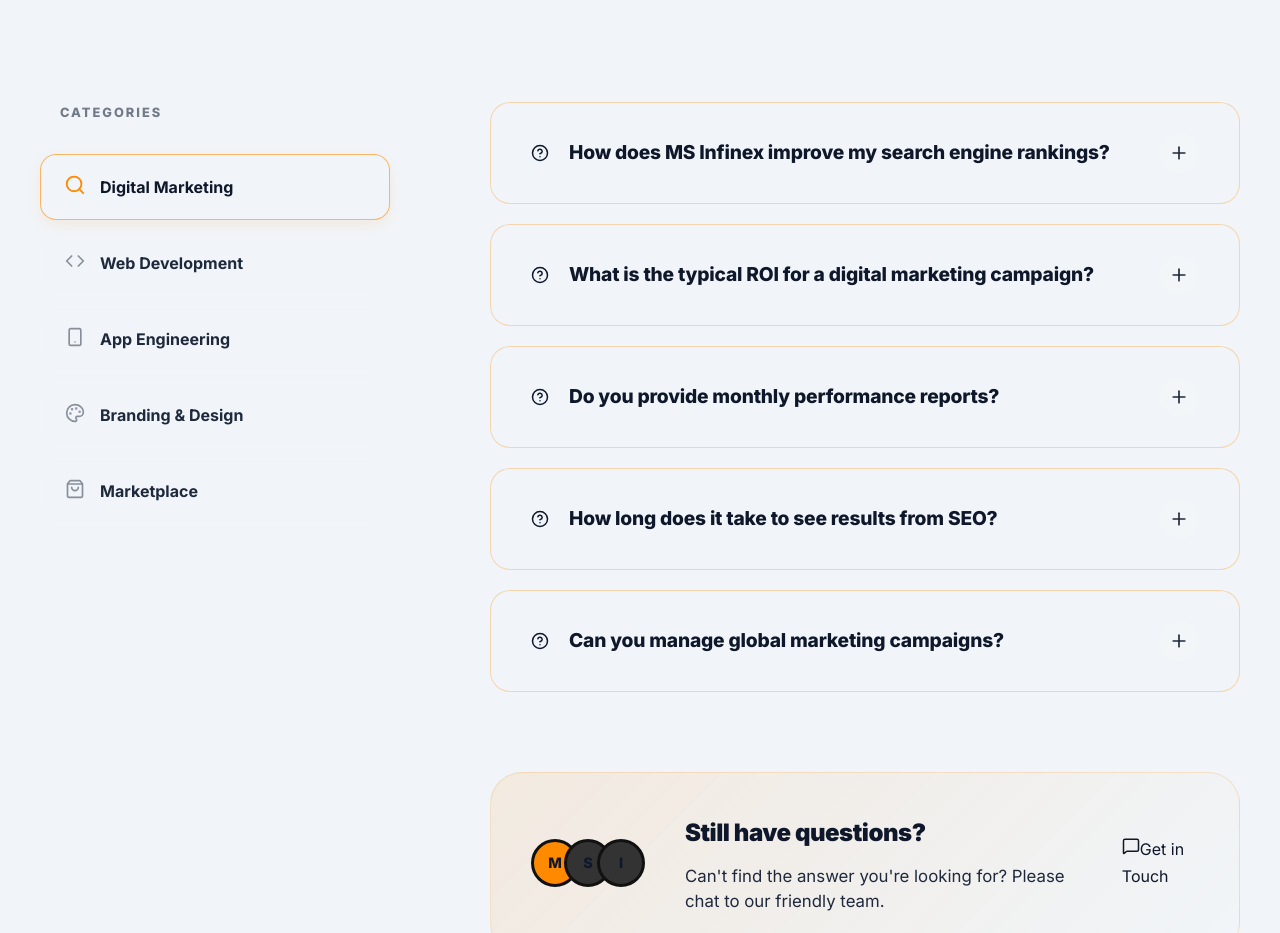
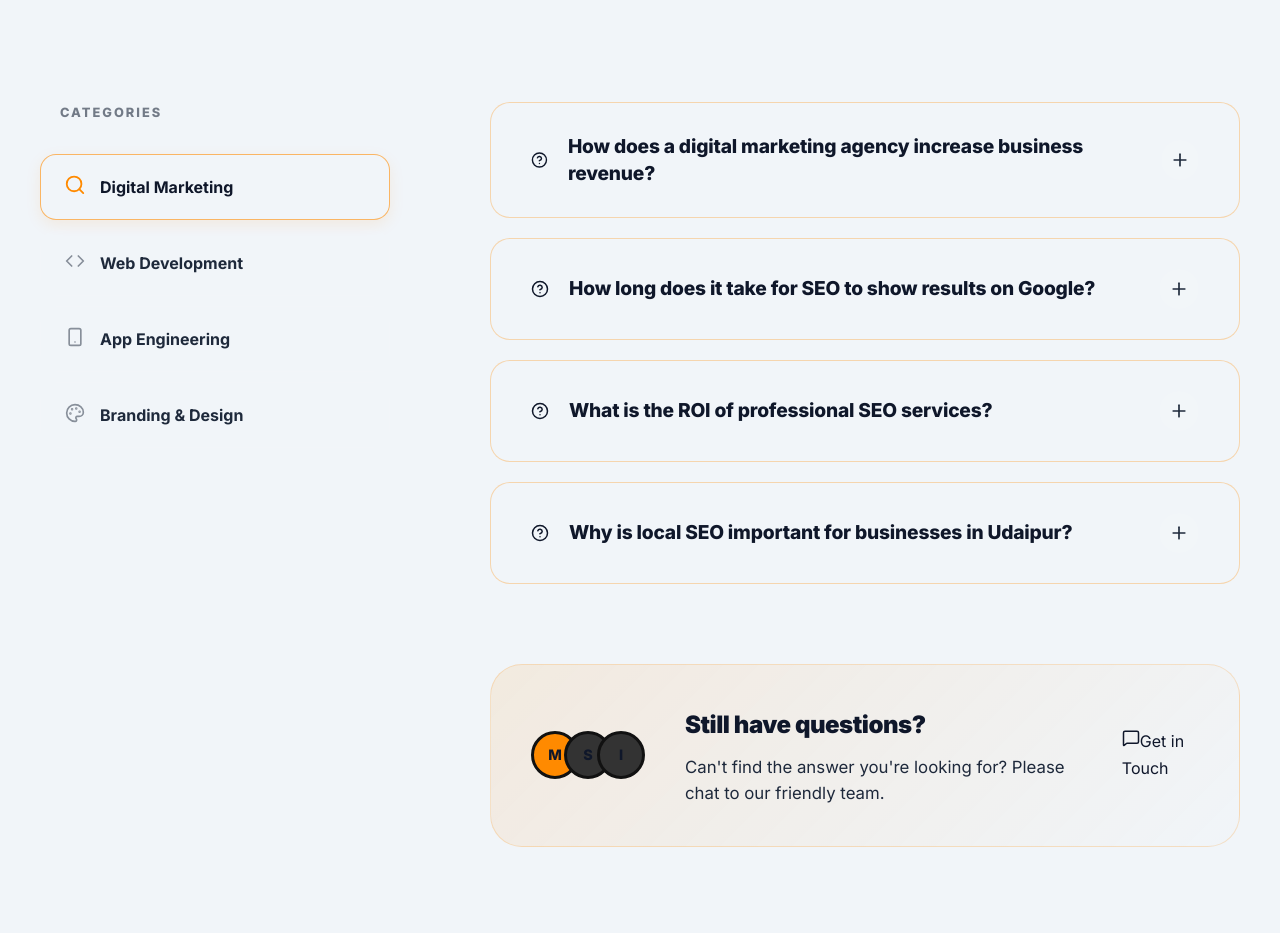
Before and after one commit to Eshbanoliver/techwebsite, a Next.js app: page / in a window 1280 px wide. Shown: the part 9440-10373 px from the top of the page. Built offline with nearby package versions, Linux system fonts and the light colour scheme.

Commit message:
updated files

```diff
--- a/components/CategorizedFAQ.tsx
+++ b/components/CategorizedFAQ.tsx
@@ -1,6 +1,4 @@
-'use client';
-
-import { useState } from 'react';
+import { useState, useEffect } from 'react';
 import { motion, AnimatePresence } from 'framer-motion';
 import {
   Plus,
@@ -33,11 +31,10 @@ const faqData: FAQCategory[] = [
     title: 'Digital Marketing',
     icon: <Search size={20} />,
     faqs: [
-      { question: "How does MS Infinex improve my search engine rankings?", answer: "We implement advanced technical SEO, including schema markup, Core Web Vitals optimization, and high-authority link building tailored to specific industry keywords." },
-      { question: "What is the typical ROI for a digital marketing campaign?", answer: "While ROI varies by sector, our data-driven approach typically sees a 300% increase in lead conversion rates within the first 6 months of execution." },
-      { question: "Do you provide monthly performance reports?", answer: "Yes, we providing transparent, granular reporting including CTR, conversion metrics, and keyword movement through enterprise-grade analytics dashboards." },
-      { question: "How long does it take to see results from SEO?", answer: "Initial improvements often appear within 45-60 days, with full authority build and stable top-tier rankings established within 4-6 months." },
-      { question: "Can you manage global marketing campaigns?", answer: "Absolutely. We engineer multi-regional campaigns that respect local cultural nuances while maintaining global brand consistency using geo-targeted Paid Ads." }
+      { question: "How does a digital marketing agency increase business revenue?", answer: "A digital marketing agency like MS Infinex uses data-driven strategies—such as high-intent SEO, targeted PPC, and conversion rate optimization (CRO)—to drive qualified traffic that converts into paying customers." },
+      { question: "How long does it take for SEO to show results on Google?", answer: "For most competitive keywords, SEO results typically start appearing within 3 to 6 months. However, technical optimizations can show indexing improvements in as little as 45 days." },
+      { question: "What is the ROI of professional SEO services?", answer: "Search engine optimization offers one of the highest ROIs in digital marketing because it targets users actively searching for your services, resulting in a lower Cost Per Acquisition (CPA) compared to paid ads." },
+      { question: "Why is local SEO important for businesses in Udaipur?", answer: "Local SEO focuses on hyper-targeted visibility in Udaipur and Rajasthan, ensuring your business appears in the 'Map Pack' for searches like 'best service provider near me'." }
     ]
   },
   {
@@ -45,10 +42,10 @@ const faqData: FAQCategory[] = [
     title: 'Web Development',
     icon: <Code size={20} />,
     faqs: [
-      { question: "What technologies do you use for web development?", answer: "We specialize in the T3 stack (Next.js, Tailwind, TypeScript), Node.js, and high-performance React frameworks for enterprise-grade scalability." },
-      { question: "Is every website you build mobile-responsive?", answer: "Yes, every portal is built with a mobile-first philosophy, ensuring seamless functionality across all device form-factors and browsers." },
-      { question: "Do you provide custom e-commerce solutions?", answer: "We engineer high-conversion storefronts using custom WooCommerce, Shopify Headless, and bespoke MERN stack solutions for complex retail requirements." },
-      { question: "How do you ensure website security?", answer: "We implement multi-layer security protocols including SSL/TLS encryption, WAF integration, and regular automated vulnerability scanning." }
+      { question: "How much does it cost to build a professional website in 2026?", answer: "The cost of web development depends on complexity. A modern business website typically ranges from ₹25,000 to ₹1,50,000+, while custom enterprise or e-commerce portals are quoted based on technical requirements." },
+      { question: "Which platform is best for e-commerce development?", answer: "We recommend Next.js with Shopify Headless for high-performance scale, or custom MERN stack solutions for businesses requiring unique functionality and full control over their data." },
+      { question: "What are the benefits of a headless CMS architecture?", answer: "Headless CMS allows for faster load times, superior security, and the ability to push content across various platforms (Web, App, IoT) through a single API-driven source." },
+      { question: "How to improve website loading speed for better SEO?", answer: "We improve speed by implementing image optimization, lazy loading, server-side rendering (SSR), and deploying on high-speed edge networks like Vercel and Cloudflare." }
     ]
   },
   {
@@ -56,9 +53,9 @@ const faqData: FAQCategory[] = [
     title: 'App Engineering',
     icon: <Smartphone size={20} />,
     faqs: [
-      { question: "Which platforms do you build mobile apps for?", answer: "We develop native-performance applications for both iOS and Android using Cross-Platform frameworks like Flutter and React Native." },
-      { question: "Can you help with App Store Optimization (ASO)?", answer: "Yes, we provide full ASO services including keyword research and optimized visual assets to ensure high visibility on both Play Store and App Store." },
-      { question: "How long does it take to build a mobile app?", answer: "A typical MVP (Minimum Viable Product) takes 8-12 weeks, while complex enterprise apps can take 4-6 months of focused engineering." }
+      { question: "How to choose between Native and Cross-Platform app development?", answer: "If you need extreme performance, Native is best. However, for most businesses, Cross-Platform (Flutter/React Native) is the superior choice as it reduces development costs by 40% while maintaining native-like quality." },
+      { question: "What is the process of launching a mobile app on App Store?", answer: "The process involves developer account setup, rigorous beta testing, metadata optimization (ASO), and a compliance review by Apple/Google which typically takes 3-7 days." },
+      { question: "How do mobile apps improve customer retention?", answer: "Mobile apps offer direct communication via push notifications, personalized user experiences, and offline accessibility, keeping your brand top-of-mind for the user." }
     ]
   },
   {
@@ -66,18 +63,8 @@ const faqData: FAQCategory[] = [
     title: 'Branding & Design',
     icon: <Palette size={20} />,
     faqs: [
-      { question: "What is included in a branding package?", answer: "Our packages include logo design, color typography systems, brand voice guidelines, and high-fidelity digital asset kits." },
-      { question: "What is your design philosophy?", answer: "We follow a high-end minimalist approach, focusing on 'Apple-style' clarity, premium spacing, and functional aesthetics that build trust." },
-      { question: "Can you refresh an old brand logo?", answer: "Yes, we specialize in 'Brand Modernization' where we evolve your existing logo into a modern, minimalist masterpiece." }
-    ]
-  },
-  {
-    id: 'marketplace',
-    title: 'Marketplace',
-    icon: <ShoppingBag size={20} />,
-    faqs: [
-      { question: "Which marketplaces do you manage?", answer: "We specialize in Amazon (Seller/Vendor Central), Flipkart, Myntra, and Nykaa management for both national and international sellers." },
-      { question: "How do you increase sales on Amazon?", answer: "We focus on high-intent keyword optimization, A+ content creation, and aggressive Amazon PPC management to drive BSR (Best Seller Rank)." }
+      { question: "Why is premium UI/UX design critical for conversion?", answer: "High-end UI/UX design reduces friction in the user journey. By focusing on accessibility and premium aesthetics, you build immediate trust, which is the primary driver for online conversions." },
+      { question: "What elements make a brand identity memorable?", answer: "A memorable brand identity requires a consistent visual language, a unique color psychology strategy, and a scalable logo system that works across all digital and print mediums." }
     ]
   }
 ];
@@ -92,8 +79,27 @@ export default function CategorizedFAQ() {
 
   const currentCategory = faqData.find(cat => cat.id === activeCategory) || faqData[0];
 
+  // SEO: FAQ Schema Markup (JSON-LD)
+  const faqSchema = {
+    "@context": "https://schema.org",
+    "@type": "FAQPage",
+    "mainEntity": faqData.flatMap(cat => cat.faqs).map(faq => ({
+      "@type": "Question",
+      "name": faq.question,
+      "acceptedAnswer": {
+        "@type": "Answer",
+        "text": faq.answer
+      }
+    }))
+  };
+
   return (
     <section className="faq-v2-section">
+      {/* Injecting JSON-LD Schema for SEO */}
+      <script
+        type="application/ld+json"
+        dangerouslySetInnerHTML={{ __html: JSON.stringify(faqSchema) }}
+      />
       <div className="faq-v2-container">
         <div className="faq-v2-layout">
           {/* Left: Sidebar Categories */}
```
